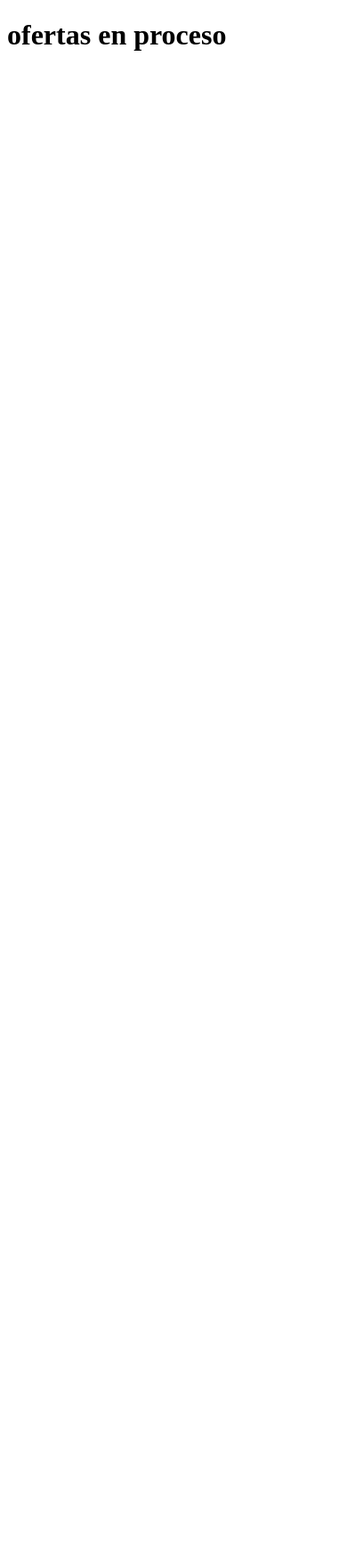
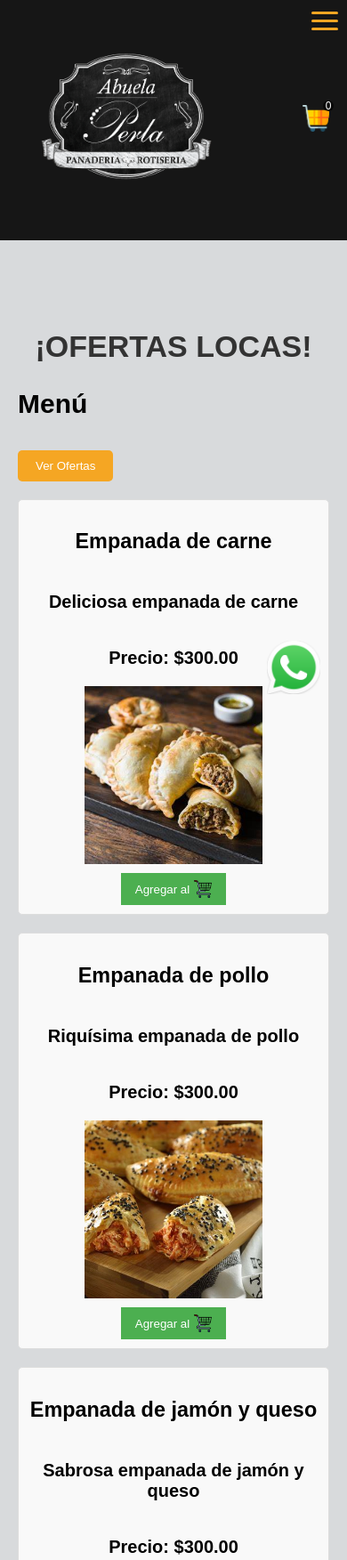
Before and after one commit to MariaEU21/ProyectoJsAbuelaPerla, a plain HTML site: page offer.html in a window 390 px wide. Shown: the top 1753 px of the page at 89% size. Before the commit the page ends 844 px from the top, so only its background shows below. Drawn offline with Linux system fonts and the light colour scheme.

Commit message:
cuarto commit

```diff
--- a/functions.js
+++ b/functions.js
@@ -1,49 +1,49 @@
 // Datos de ejemplo para productos
 const productos = [
     // Empanadas
-    { id: 1, nombre: 'Empanada de carne', categoria: 'empanadas', precio: 300, descripcion: 'Deliciosa empanada de carne', imagen: 'img/empanadas-carne.jpg' },
-    { id: 2, nombre: 'Empanada de pollo', categoria: 'empanadas', precio: 300, descripcion: 'Riquísima empanada de pollo', imagen: 'img/epollo.jpg' },
-    { id: 3, nombre: 'Empanada de jamón y queso', categoria: 'empanadas', precio: 300, descripcion: 'Sabrosa empanada de jamón y queso', imagen: 'img/empanadas-carne.jpg' },
-    { id: 4, nombre: 'Empanada de verdura', categoria: 'empanadas', precio: 300, descripcion: 'Empanada vegetariana con verduras frescas', imagen: 'img/everduras.jpg' },
-    { id: 5, nombre: 'Empanada de choclo', categoria: 'empanadas', precio: 300, descripcion: 'Empanada rellena de choclo tierno', imagen: 'img/echoclo.jpg' },
-    { id: 6, nombre: 'Empanada de cebolla', categoria: 'empanadas', precio: 300, descripcion: 'Empanada rellena de cebolla caramelizada', imagen: 'img/ecebolla.jpg' },
-    { id: 7, nombre: 'Empanada de pescado', categoria: 'empanadas', precio: 300, descripcion: 'Empanada de pescado fresco', imagen: 'img/epescado.jpg' },
-    { id: 8, nombre: 'Empanada de champiñones', categoria: 'empanadas', precio: 300, descripcion: 'Empanada con relleno de champiñones', imagen: 'img/ehongos.jpg' },
-    { id: 9, nombre: 'Empanada de atún', categoria: 'empanadas', precio: 300, descripcion: 'Empanada de atún en su jugo', imagen: 'img/eatun.jpg' },
-    { id: 10, nombre: 'Empanada de salmón', categoria: 'empanadas', precio: 300, descripcion: 'Empanada de salmón ahumado', imagen: 'img/esalmon.jpg' },
+    { id: 1, nombre: 'Empanada de carne', categoria: 'empanadas', precio: 300, descripcion: 'Deliciosa empanada de carne', imagen: 'img/empanadas-carne.jpg', oferta: true },
+    { id: 2, nombre: 'Empanada de pollo', categoria: 'empanadas', precio: 300, descripcion: 'Riquísima empanada de pollo', imagen: 'img/epollo.jpg', oferta: false },
+    { id: 3, nombre: 'Empanada de jamón y queso', categoria: 'empanadas', precio: 300, descripcion: 'Sabrosa empanada de jamón y queso', imagen: 'img/empanadas-carne.jpg', oferta: true },
+    { id: 4, nombre: 'Empanada de verdura', categoria: 'empanadas', precio: 300, descripcion: 'Empanada vegetariana con verduras frescas', imagen: 'img/everduras.jpg', oferta: false },
+    { id: 5, nombre: 'Empanada de choclo', categoria: 'empanadas', precio: 300, descripcion: 'Empanada rellena de choclo tierno', imagen: 'img/echoclo.jpg', oferta: false },
+    { id: 6, nombre: 'Empanada de cebolla', categoria: 'empanadas', precio: 300, descripcion: 'Empanada rellena de cebolla caramelizada', imagen: 'img/ecebolla.jpg', oferta: false },
+    { id: 7, nombre: 'Empanada de pescado', categoria: 'empanadas', precio: 300, descripcion: 'Empanada de pescado fresco', imagen: 'img/epescado.jpg', oferta: false },
+    { id: 8, nombre: 'Empanada de champiñones', categoria: 'empanadas', precio: 300, descripcion: 'Empanada con relleno de champiñones', imagen: 'img/ehongos.jpg', oferta: false },
+    { id: 9, nombre: 'Empanada de atún', categoria: 'empanadas', precio: 300, descripcion: 'Empanada de atún en su jugo', imagen: 'img/eatun.jpg', oferta: true },
+    { id: 10, nombre: 'Empanada de salmón', categoria: 'empanadas', precio: 300, descripcion: 'Empanada de salmón ahumado', imagen: 'img/esalmon.jpg', oferta: false },
 
     // Pizzas
-    { id: 11, nombre: 'Pizza Margarita', categoria: 'pizzas', precio: 1500, descripcion: 'Pizza con tomate, mozzarella y albahaca', imagen: 'img/pizza.jpg' },
-    { id: 12, nombre: 'Pizza Napolitana', categoria: 'pizzas', precio: 1800, descripcion: 'Pizza con tomate, mozzarella y anchoas', imagen: 'img/napolitana.jpg' },
-    { id: 13, nombre: 'Pizza BBQ', categoria: 'pizzas', precio: 1400, descripcion: 'Pizza con salsa barbacoa, pollo y cebolla', imagen: 'img/pizza.jpg' },
-    { id: 14, nombre: 'Pizza Vegetariana', categoria: 'pizzas', precio: 1700, descripcion: 'Pizza con variedad de vegetales frescos', imagen: 'img/vegetariana.jpg' },
-    { id: 15, nombre: 'Pizza Hawaiana', categoria: 'pizzas', precio: 1300, descripcion: 'Pizza con jamón y piña', imagen: 'img/hawaiana.jpg' },
-    { id: 16, nombre: 'Pizza Cuatro Quesos', categoria: 'pizzas', precio: 1850, descripcion: 'Pizza con cuatro tipos de queso', imagen: 'img/cuatroquesos.jpg' },
-    { id: 17, nombre: 'Pizza Pepperoni', categoria: 'pizzas', precio: 2000, descripcion: 'Pizza con pepperoni picante', imagen: 'img/pepperoni.jpg' },
-    { id: 18, nombre: 'Pizza Calzone', categoria: 'pizzas', precio: 2500, descripcion: 'Pizza cerrada estilo calzone', imagen: 'img/calzone.jpg' },
-    { id: 19, nombre: 'Pizza Barbacoa', categoria: 'pizzas', precio: 1900, descripcion: 'Pizza con carne y salsa barbacoa', imagen: 'img/barbacoa.jpg' },
-    { id: 20, nombre: 'Pizza Mexicana', categoria: 'pizzas', precio: 1950, descripcion: 'Pizza con jalapeños y guacamole', imagen: 'img/mexicana.jpg' },
+    { id: 11, nombre: 'Pizza Margarita', categoria: 'pizzas', precio: 1500, descripcion: 'Pizza con tomate, mozzarella y albahaca', imagen: 'img/pizza.jpg', oferta: false },
+    { id: 12, nombre: 'Pizza Napolitana', categoria: 'pizzas', precio: 1800, descripcion: 'Pizza con tomate, mozzarella y anchoas', imagen: 'img/napolitana.jpg', oferta: true },
+    { id: 13, nombre: 'Pizza BBQ', categoria: 'pizzas', precio: 1400, descripcion: 'Pizza con salsa barbacoa, pollo y cebolla', imagen: 'img/pizza.jpg', oferta: false },
+    { id: 14, nombre: 'Pizza Vegetariana', categoria: 'pizzas', precio: 1700, descripcion: 'Pizza con variedad de vegetales frescos', imagen: 'img/vegetariana.jpg', oferta: false },
+    { id: 15, nombre: 'Pizza Hawaiana', categoria: 'pizzas', precio: 1300, descripcion: 'Pizza con jamón y piña', imagen: 'img/hawaiana.jpg', oferta: true},
+    { id: 16, nombre: 'Pizza Cuatro Quesos', categoria: 'pizzas', precio: 1850, descripcion: 'Pizza con cuatro tipos de queso', imagen: 'img/cuatroquesos.jpg', oferta: false },
+    { id: 17, nombre: 'Pizza Pepperoni', categoria: 'pizzas', precio: 2000, descripcion: 'Pizza con pepperoni picante', imagen: 'img/pepperoni.jpg', oferta: false },
+    { id: 18, nombre: 'Pizza Calzone', categoria: 'pizzas', precio: 2500, descripcion: 'Pizza cerrada estilo calzone', imagen: 'img/calzone.jpg', oferta: false },
+    { id: 19, nombre: 'Pizza Barbacoa', categoria: 'pizzas', precio: 1900, descripcion: 'Pizza con carne y salsa barbacoa', imagen: 'img/barbacoa.jpg', oferta: false },
+    { id: 20, nombre: 'Pizza Mexicana', categoria: 'pizzas', precio: 1950, descripcion: 'Pizza con jalapeños y guacamole', imagen: 'img/mexicana.jpg', oferta: true },
 
     // Hamburguesas y Lomitos
-    { id: 21, nombre: 'Hamburguesa Clásica', categoria: 'hamburguesas', precio: 7.0, descripcion: 'Hamburguesa con carne, lechuga y tomate', imagen: 'img/hclasica.jpg' },
-    { id: 22, nombre: 'Hamburguesa BBQ', categoria: 'hamburguesas', precio: 8.0, descripcion: 'Hamburguesa con salsa barbacoa y cebolla', imagen: 'img/hbarbacoa.jpg' },
-    { id: 23, nombre: 'Hamburguesa Doble Queso', categoria: 'hamburguesas', precio: 8.5, descripcion: 'Hamburguesa doble con queso cheddar', imagen: 'img/hdobleq.jpg' },
-    { id: 24, nombre: 'Hamburguesa de Pollo', categoria: 'hamburguesas', precio: 7.5, descripcion: 'Hamburguesa de pollo empanizado', imagen: 'img/hpollo.jpg' },
-    { id: 25, nombre: 'Lomito Especial', categoria: 'lomitos', precio: 10.0, descripcion: 'Lomito con jamón, huevo y queso', imagen: 'img/lespecial.jpg' },
-    { id: 26, nombre: 'Hamburguesa de Ternera', categoria: 'hamburguesas', precio: 7.5, descripcion: 'Hamburguesa de ternera con panceta', imagen: 'img/hternera.jpg' },
-    { id: 27, nombre: 'Hamburguesa Vegetariana', categoria: 'hamburguesas', precio: 7.5, descripcion: 'Hamburguesa de garbanzos y vegetales', imagen: 'img/hvegetariana.jpg' },
-    { id: 28, nombre: 'Lomito de Ternera', categoria: 'lomitos', precio: 10.0, descripcion: 'Lomito de ternera tierna', imagen: 'img/lternera.jpg' },
-    { id: 29, nombre: 'Hamburguesa de Pavo', categoria: 'hamburguesas', precio: 7.5, descripcion: 'Hamburguesa de pavo con aguacate', imagen: 'img/hpavo.jpg' },
-    { id: 30, nombre: 'Lomito de Pollo', categoria: 'lomitos', precio: 8.5, descripcion: 'Lomito de pollo a la parrilla', imagen: 'img/hpollo.jpg' }
+    { id: 21, nombre: 'Hamburguesa Clásica', categoria: 'hamburguesas', precio: 7.0, descripcion: 'Hamburguesa con carne, lechuga y tomate', imagen: 'img/hclasica.jpg', oferta: false },
+    { id: 22, nombre: 'Hamburguesa BBQ', categoria: 'hamburguesas', precio: 8.0, descripcion: 'Hamburguesa con salsa barbacoa y cebolla', imagen: 'img/hbarbacoa.jpg', oferta: true },
+    { id: 23, nombre: 'Hamburguesa Doble Queso', categoria: 'hamburguesas', precio: 8.5, descripcion: 'Hamburguesa doble con queso cheddar', imagen: 'img/hdobleq.jpg', oferta: false },
+    { id: 24, nombre: 'Hamburguesa de Pollo', categoria: 'hamburguesas', precio: 7.5, descripcion: 'Hamburguesa de pollo empanizado', imagen: 'img/hpollo.jpg', oferta: false },
+    { id: 25, nombre: 'Lomito Especial', categoria: 'lomitos', precio: 10.0, descripcion: 'Lomito con jamón, huevo y queso', imagen: 'img/lespecial.jpg', oferta: false },
+    { id: 26, nombre: 'Hamburguesa de Ternera', categoria: 'hamburguesas', precio: 7.5, descripcion: 'Hamburguesa de ternera con panceta', imagen: 'img/hternera.jpg', oferta: false },
+    { id: 27, nombre: 'Hamburguesa Vegetariana', categoria: 'hamburguesas', precio: 7.5, descripcion: 'Hamburguesa de garbanzos y vegetales', imagen: 'img/hvegetariana.jpg', oferta: true },
+    { id: 28, nombre: 'Lomito de Ternera', categoria: 'lomitos', precio: 10.0, descripcion: 'Lomito de ternera tierna', imagen: 'img/lternera.jpg', oferta: false },
+    { id: 29, nombre: 'Hamburguesa de Pavo', categoria: 'hamburguesas', precio: 7.5, descripcion: 'Hamburguesa de pavo con aguacate', imagen: 'img/hpavo.jpg', oferta: true },
+    { id: 30, nombre: 'Lomito de Pollo', categoria: 'lomitos', precio: 8.5, descripcion: 'Lomito de pollo a la parrilla', imagen: 'img/hpollo.jpg', oferta: false }
 ];
 
 // Función para cargar productos en la sección de menú
-function cargarProductos(categoria) {
+function cargarProductos(categoria, mostrarOfertas = false) {
     const productsContainer = document.querySelector('.products');
     productsContainer.innerHTML = '';
 
     productos.forEach((producto) => {
-        if (categoria === 'todos' || producto.categoria === categoria) {
+        if ((categoria === 'todos' || producto.categoria === categoria) && (!mostrarOfertas || producto.oferta)) {
             const productCard = document.createElement('div');
             productCard.classList.add('product-card');
             productCard.innerHTML = `
@@ -235,6 +235,9 @@ document.getElementById('filter-pizzas').addEventListener('click', function () {
 document.getElementById('filter-hamburguesas').addEventListener('click', function () {
     cargarProductos('hamburguesas');
 });
+document.getElementById('filter-ofertas').addEventListener('click', function () {
+    cargarProductos('todos', true); // Muestra solo ofertas
+});
 
 // Función para cerrar el carrito de compras
 function cerrarCarrito() {
@@ -286,3 +289,39 @@ loadMoreButton.addEventListener('click', function () {
     // Redirige al menú de productos
     window.location.href = '#menu'; // Puedes cambiar '#menu' al ID o la URL del menú de productos
 });
+
+// Función para cargar productos en oferta en la sección "Ofertas"
+function cargarProductosEnOferta() {
+    const productsContainer = document.querySelector('.ofertas');
+    productsContainer.innerHTML = '';
+
+    productos.forEach((producto) => {
+        if (producto.oferta) {
+            const productCard = document.createElement('div');
+            productCard.classList.add('product-card');
+            productCard.innerHTML = `
+                <h3>${producto.nombre}</h3>
+                <p>${producto.descripcion}</p>
+                <p>Precio: $${producto.precio.toFixed(2)}</p>
+                <img src="${producto.imagen}" alt="${producto.nombre}">
+                <button class="add-to-cart-button" data-id="${producto.id}">Agregar al <img src="img/cart2.png" alt="Carrito de Compras"></button>`;
+            productsContainer.appendChild(productCard);
+        }
+    });
+}
+
+// Agregar evento click al botón "Ver Ofertas"
+document.getElementById('filter-ofertas').addEventListener('click', function () {
+    cargarProductosEnOferta();
+});
+
+
+document.addEventListener('DOMContentLoaded', function () {
+    // Encuentra el botón por su id
+    const verOfertasButton = document.getElementById('filter-ofertas');
+
+    // Agrega un evento click para ocultar el botón
+    verOfertasButton.addEventListener('click', function () {
+        verOfertasButton.classList.add('hidden');
+    });
+});
--- a/offer.html
+++ b/offer.html
@@ -1,12 +1,102 @@
 <!DOCTYPE html>
-<html lang="en">
+<html lang="es">
 <head>
     <meta charset="UTF-8">
     <meta name="viewport" content="width=device-width, initial-scale=1.0">
-    <title>Ofertas % </title>
+    <title>ofertas</title>
+    <link rel="stylesheet" href="styles.css">
 </head>
 <body>
-    <h1>ofertas en proceso</h1>
+    <header>
+        <h1><img src="img/logo.png" alt="logo Abuela Perla"></h1>
+        <div id="mobile-menu" class="mobile-menu">
+            <div class="bar"></div>
+            <div class="bar"></div>
+            <div class="bar"></div>
+        </div>
 
+        <nav>
+            <ul>
+                <li><a href="index.html">Inicio</a></li>
+                <li><a href="offer.html">Ofertas</a></li>
+                <li><a href="index.html#menu">Menú</a></li>
+                <li><a href="index.html#contact">Contacto</a></li>
+            </ul>
+        </nav>
+        <aside id="mobile-menu-dropdown" class="mobile-menu-dropdown">
+            <ul>
+                <li><a href="#home">Inicio</a></li>
+                <li><a href="offer.html">Ofertas</a></li>
+                <li><a href="#menu">Menú</a></li>
+                <li><a href="#contact">Contacto</a></li>
+            </ul>
+        </aside>
+
+
+        <div id="cart-icon" class="cart-icon">
+            <span class="cart-items-count">0</span>
+            <img src="img/carritonaranja.png" alt="Carrito de Compras">
+        </div>
+    </header>
+
+
+
+        <h2 class="title"> ¡OFERTAS LOCAS! </h2>
+        <section id="menu">
+            <h2>Menú</h2>
+            <div class="filter-buttons">
+                <button id="filter-all" class="hidden">Todos</button>
+                <button id="filter-empanadas" class="hidden">Empanadas</button>
+                <button id="filter-pizzas" class="hidden">Pizzas</button>
+                <button id="filter-hamburguesas" class="hidden">Hamburguesas / Lomitos</button>
+                <button id="filter-ofertas">Ver Ofertas</button>
+
+            </div>
+            <div class="products">
+
+            </div>
+
+        </section>
+
+
+
+
+
+
+    <aside id="cart-aside" class="cart-aside">
+        <div class="cart">
+            <button id="close-cart-button" class="close-cart-button"><img src="img/close.png" alt=""></button>
+            <h3> ⬅ Carrito de compras</h3>
+            <ul class="cart-items">
+
+            </ul>
+            <p>Total: $<span id="cart-total">0.00</span></p>
+            <div class="buttons">
+                <button id="load-more-button">Cargar más productos</button>
+
+                <button id="buy-button">Comprar</button>
+            </div>
+
+        </div>
+    </aside>
+    <div class="photo-container">
+        <a href="https://wa.me/5493435004592?text=Hola,%20quiero%20hacer%20un%20pedido" target="_blank">
+            <img src="img/whatsapp2.png" alt="Foto">
+        </a>
+
+      </div>
+    <footer>
+        <p>&copy; 2023 Abuela Perla - Rotisería</p>
+        <p>¡Seguinos en nuestras redes sociales!</p>
+      <div class="redes-sociales">
+        <a href="https://www.facebook.com/profile.php?id=100063585817913" target="_blank"><img src="img/facebook.png" alt="Facebook"></a>
+        <a href="https://www.instagram.com/panaderiaabuela/" target="_blank"><img src="img/instagram.png" alt="Instagram"></a>
+        <a href="https://play.google.com/store/apps/details?id=com.manzanzani.abuela_perla" target="_blank"><img src="img/playstore.png" alt="Play Store"></a>
+
+      </div>
+    </footer>
+
+
+    <script src="functions.js"></script>
 </body>
 </html>
--- a/styles.css
+++ b/styles.css
@@ -706,3 +706,6 @@ footer {
 #load-more-button:hover {
     background-color: #0077A3;
 }
+.hidden {
+    display: none;
+}
```
Also changed, not shown: index.html (+3 -0 lines).
